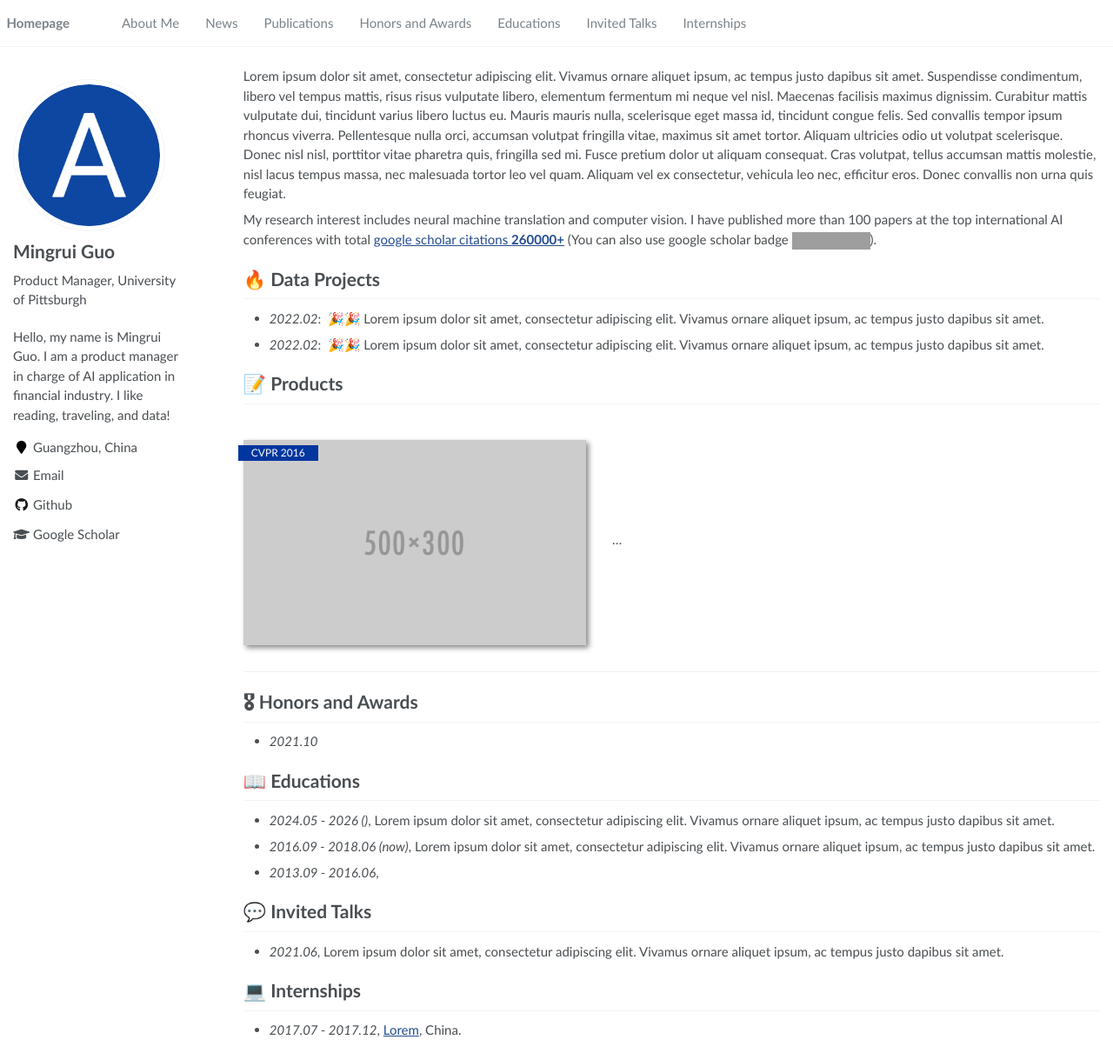
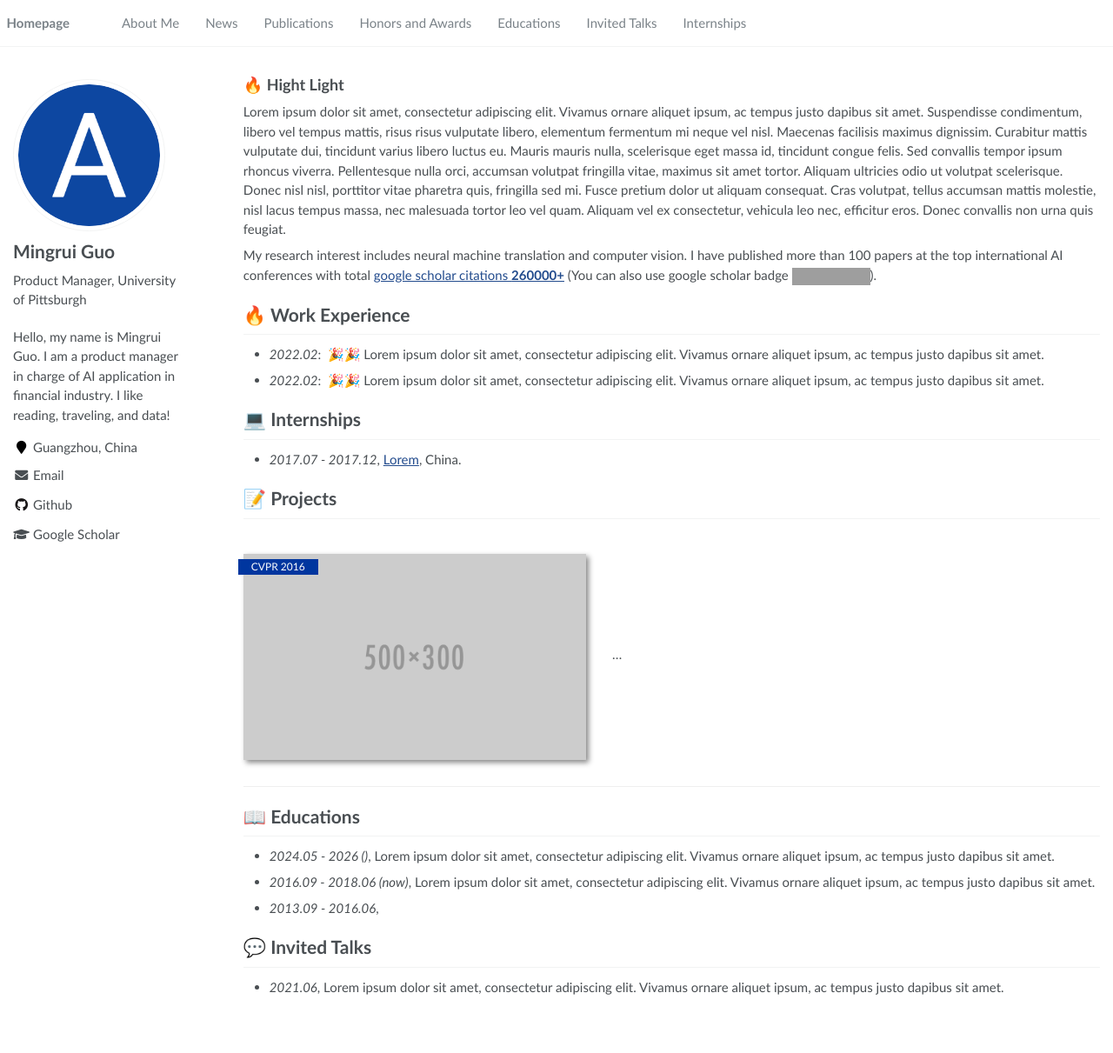
Before and after one commit to MIG217/MIG217.github.io, a Jekyll site: the page built from _pages/about.md, in a window 1280 px wide and 1211 px high. Shown: the whole window at 87% size. Built offline with Jekyll 4.4.1, drawn with Linux system fonts in a browser that asks for light colours; grey boxes are pictures that could not be loaded.

Commit message:
Update about.md

```diff
--- a/_pages/about.md
+++ b/_pages/about.md
@@ -17,16 +17,20 @@ redirect_from:
 
 <span class='anchor' id='about-me'></span>
 
+## 🔥 Hight Light
 Lorem ipsum dolor sit amet, consectetur adipiscing elit. Vivamus ornare aliquet ipsum, ac tempus justo dapibus sit amet. Suspendisse condimentum, libero vel tempus mattis, risus risus vulputate libero, elementum fermentum mi neque vel nisl. Maecenas facilisis maximus dignissim. Curabitur mattis vulputate dui, tincidunt varius libero luctus eu. Mauris mauris nulla, scelerisque eget massa id, tincidunt congue felis. Sed convallis tempor ipsum rhoncus viverra. Pellentesque nulla orci, accumsan volutpat fringilla vitae, maximus sit amet tortor. Aliquam ultricies odio ut volutpat scelerisque. Donec nisl nisl, porttitor vitae pharetra quis, fringilla sed mi. Fusce pretium dolor ut aliquam consequat. Cras volutpat, tellus accumsan mattis molestie, nisl lacus tempus massa, nec malesuada tortor leo vel quam. Aliquam vel ex consectetur, vehicula leo nec, efficitur eros. Donec convallis non urna quis feugiat.
 
 My research interest includes neural machine translation and computer vision. I have published more than 100 papers at the top international AI conferences with total <a href='https://scholar.google.com/citations?user=DhtAFkwAAAAJ'>google scholar citations <strong><span id='total_cit'>260000+</span></strong></a> (You can also use google scholar badge <a href='https://scholar.google.com/citations?user=DhtAFkwAAAAJ'><img src="https://img.shields.io/endpoint?url={{ url | url_encode }}&logo=Google%20Scholar&labelColor=f6f6f6&color=9cf&style=flat&label=citations"></a>).
 
 
-# 🔥 Data Projects
+# 🔥 Work Experience
 - *2022.02*: &nbsp;🎉🎉 Lorem ipsum dolor sit amet, consectetur adipiscing elit. Vivamus ornare aliquet ipsum, ac tempus justo dapibus sit amet.
 - *2022.02*: &nbsp;🎉🎉 Lorem ipsum dolor sit amet, consectetur adipiscing elit. Vivamus ornare aliquet ipsum, ac tempus justo dapibus sit amet.
 
-# 📝 Products
+# 💻 Internships
+- *2017.07 - 2017.12*, [Lorem](https://github.com/), China.
+
+# 📝 Projects
 
 <div class='paper-box'><div class='paper-box-image'><div><div class="badge">CVPR 2016</div><img src='images/500x300.png' alt="sym" width="100%"></div></div>
 <div class='paper-box-text' markdown="1">
@@ -36,17 +40,11 @@ My research interest includes neural machine translation and computer vision. I
 </div>
 </div>
 
-# 🎖 Honors and Awards
-- *2021.10*
-
 # 📖 Educations
 - *2024.05 - 2026 ()*, Lorem ipsum dolor sit amet, consectetur adipiscing elit. Vivamus ornare aliquet ipsum, ac tempus justo dapibus sit amet.
 - *2016.09 - 2018.06 (now)*, Lorem ipsum dolor sit amet, consectetur adipiscing elit. Vivamus ornare aliquet ipsum, ac tempus justo dapibus sit amet.
 - *2013.09 - 2016.06*,
 
+
 # 💬 Invited Talks
 - *2021.06*, Lorem ipsum dolor sit amet, consectetur adipiscing elit. Vivamus ornare aliquet ipsum, ac tempus justo dapibus sit amet.
-
-
-# 💻 Internships
-- *2017.07 - 2017.12*, [Lorem](https://github.com/), China.
```
